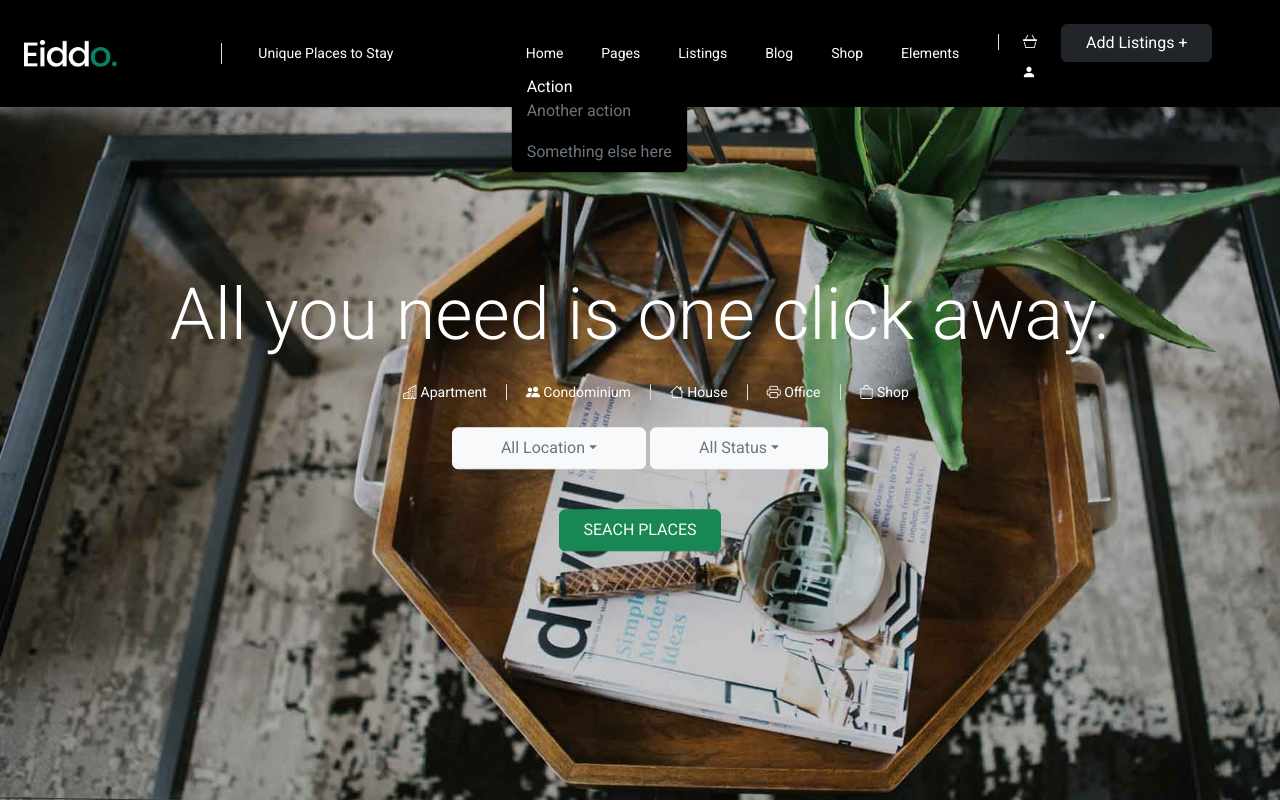
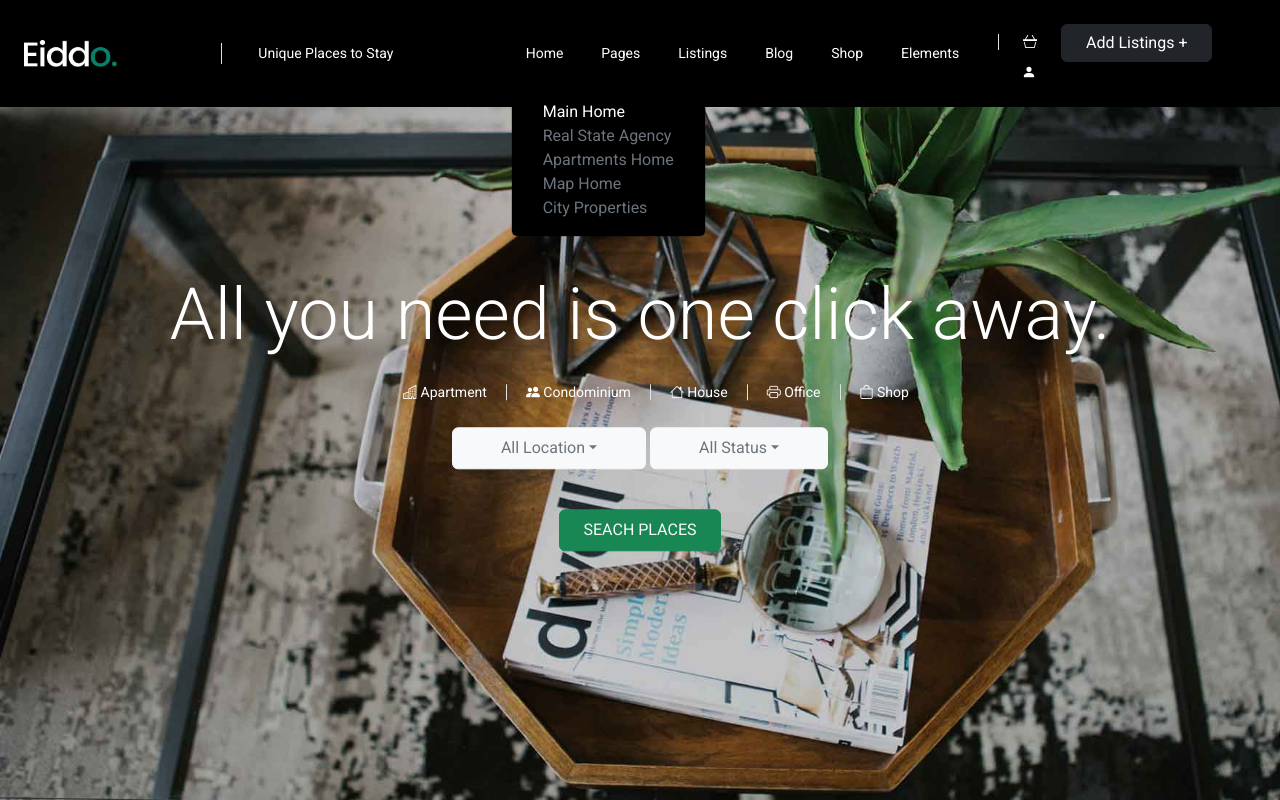
Before and after one commit to TseringDorjeeLama29/Real-State, a React (Create React App) app: page / in a window 1280 px wide. Both pictures are taken after a click on the button "Home". Shown: the top 800 px of the page. Built offline with nearby package versions, Linux system fonts and the light colour scheme.

Commit message:
Navbar.js hover content is made

```diff
--- a/src/Components/Navbar.js
+++ b/src/Components/Navbar.js
@@ -24,11 +24,13 @@ export default function Navbar() {
                       <a className="nav-link active text-white" href="#" role="button" data-bs-toggle="dropdown" aria-expanded="false">
                         Home
                       </a>
-                      <ul className="dropdown-menu navbar-dropdown-item bg-black ">
-                        <li><a className="dropdown-item text-white" href="#">Action</a></li>
-                        <li><a className="dropdown-item text-secondary" href="#">Another action</a></li>
+                      <ul className="dropdown-menu navbar-dropdown-item bg-black p-3">
                         <li><hr className="dropdown-divider" /></li>
-                        <li><a className="dropdown-item text-secondary" href="#">Something else here</a></li>
+                        <li><a className="dropdown-item text-white" href="#">Main Home</a></li>
+                        <li><a className="dropdown-item text-secondary" href="#">Real State Agency</a></li>
+                        <li><a className="dropdown-item text-secondary" href="#">Apartments Home</a></li>
+                        <li><a className="dropdown-item text-secondary" href="#">Map Home</a></li>
+                        <li><a className="dropdown-item text-secondary" href="#">City Properties</a></li>
                       </ul>
                     </li>
                   </ul>
@@ -37,11 +39,13 @@ export default function Navbar() {
                       <a className="nav-link active text-white" href="#" role="button" data-bs-toggle="dropdown" aria-expanded="false">
                         Pages
                       </a>
-                      <ul className="dropdown-menu navbar-dropdown-item bg-black ">
-                        <li><a className="dropdown-item text-white" href="#">Action</a></li>
-                        <li><a className="dropdown-item text-secondary" href="#">Another action</a></li>
+                      <ul className="dropdown-menu navbar-dropdown-item bg-black p-3">
                         <li><hr className="dropdown-divider" /></li>
-                        <li><a className="dropdown-item text-secondary" href="#">Something else here</a></li>
+                        <li><a className="dropdown-item text-white" href="#">About Us</a></li>
+                        <li><a className="dropdown-item text-secondary" href="#">Process</a></li>
+                        <li><a className="dropdown-item text-secondary" href="#">Pricing Packages</a></li>
+                        <li><a className="dropdown-item text-secondary" href="#">Contact Us</a></li>
+                        <li><a className="dropdown-item text-secondary" href="#">404 page</a></li>
                       </ul>
                     </li>
                   </ul>
@@ -50,11 +54,14 @@ export default function Navbar() {
                       <a className="nav-link active text-white" href="#" role="button" data-bs-toggle="dropdown" aria-expanded="false">
                         Listings
                       </a>
-                      <ul className="dropdown-menu navbar-dropdown-item bg-black ">
-                        <li><a className="dropdown-item text-white" href="#">Action</a></li>
-                        <li><a className="dropdown-item text-secondary" href="#">Another action</a></li>
+                      <ul className="dropdown-menu navbar-dropdown-item bg-black p-3">
                         <li><hr className="dropdown-divider" /></li>
-                        <li><a className="dropdown-item text-secondary" href="#">Something else here</a></li>
+                        <li><a className="dropdown-item text-white" href="#">Property List</a></li>
+                        <li><a className="dropdown-item text-secondary" href="#">Profiles</a></li>
+                        <li><a className="dropdown-item text-secondary" href="#">Agency</a></li>
+                        <li><a className="dropdown-item text-secondary" href="#">Agent</a></li>
+                        <li><a className="dropdown-item text-secondary" href="#">Owner</a></li>
+                        <li><a className="dropdown-item text-secondary" href="#">User Dashboard</a></li>
                       </ul>
                     </li>
                   </ul>
@@ -64,10 +71,11 @@ export default function Navbar() {
                         Blog
                       </a>
                       <ul className="dropdown-menu navbar-dropdown-item bg-black ">
-                        <li><a className="dropdown-item text-white" href="#">Action</a></li>
-                        <li><a className="dropdown-item text-secondary" href="#">Another action</a></li>
                         <li><hr className="dropdown-divider" /></li>
-                        <li><a className="dropdown-item text-secondary" href="#">Something else here</a></li>
+                        <li><a className="dropdown-item text-white" href="#">Right Sidebar</a></li>
+                        <li><a className="dropdown-item text-secondary" href="#">Left Sidebar</a></li>
+                        <li><a className="dropdown-item text-secondary" href="#">No Sidebar</a></li>
+                        <li><a className="dropdown-item text-secondary" href="#">Single Post</a></li>
                       </ul>
                     </li>
                   </ul>
@@ -76,11 +84,12 @@ export default function Navbar() {
                       <a className="nav-link active text-white" href="#" role="button" data-bs-toggle="dropdown" aria-expanded="false">
                         Shop
                       </a>
-                      <ul className="dropdown-menu navbar-dropdown-item bg-black ">
-                        <li><a className="dropdown-item text-white" href="#">Action</a></li>
-                        <li><a className="dropdown-item text-secondary" href="#">Another action</a></li>
+                      <ul className="dropdown-menu navbar-dropdown-item bg-black p-3">
                         <li><hr className="dropdown-divider" /></li>
-                        <li><a className="dropdown-item text-secondary" href="#">Something else here</a></li>
+                        <li><a className="dropdown-item text-white" href="#">Shop List</a></li>
+                        <li><a className="dropdown-item text-secondary" href="#">Shop Single</a></li>
+                        <li><a className="dropdown-item text-secondary" href="#">Shop Layouts</a></li>
+                        <li><a className="dropdown-item text-secondary" href="#">Shop Pages</a></li>
                       </ul>
                     </li>
                   </ul>
@@ -89,11 +98,13 @@ export default function Navbar() {
                       <a className="nav-link active text-white" href="#" role="button" data-bs-toggle="dropdown" aria-expanded="false">
                         Elements
                       </a>
-                      <ul className="dropdown-menu navbar-dropdown-item bg-black ">
-                        <li><a className="dropdown-item text-white" href="#">Action</a></li>
-                        <li><a className="dropdown-item text-secondary" href="#">Another action</a></li>
+                      <ul className="dropdown-menu navbar-dropdown-item bg-black p-3">
                         <li><hr className="dropdown-divider" /></li>
-                        <li><a className="dropdown-item text-secondary" href="#">Something else here</a></li>
+                        <li><a className="dropdown-item text-white" href="#">Property</a></li>
+                        <li><a className="dropdown-item text-secondary" href="#">Presentation</a></li>
+                        <li><a className="dropdown-item text-secondary" href="#">Infographic</a></li>
+                        <li><a className="dropdown-item text-secondary" href="#">Classic</a></li>
+                        <li><a className="dropdown-item text-secondary" href="#">Typographic</a></li>
                       </ul>
                     </li>
                   </ul>
```
